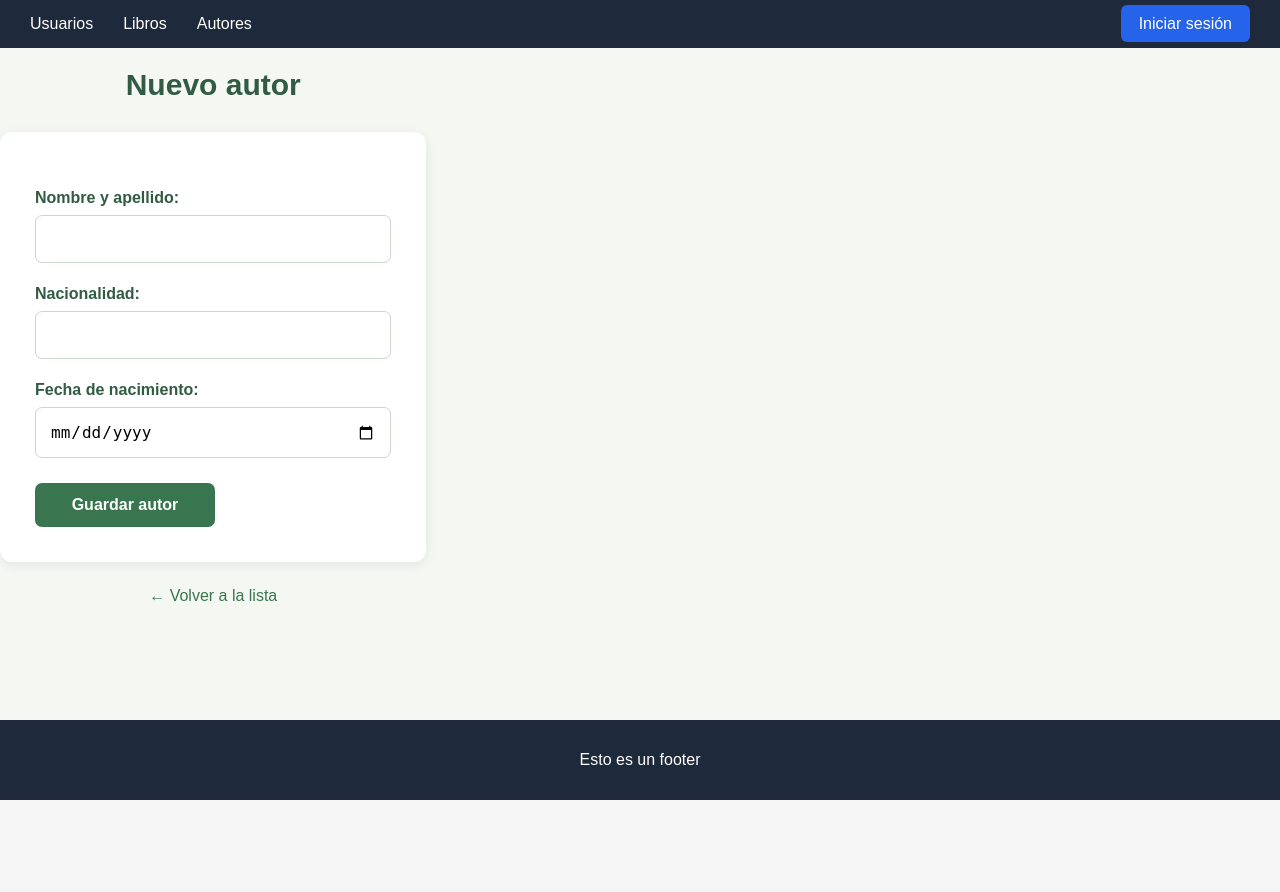
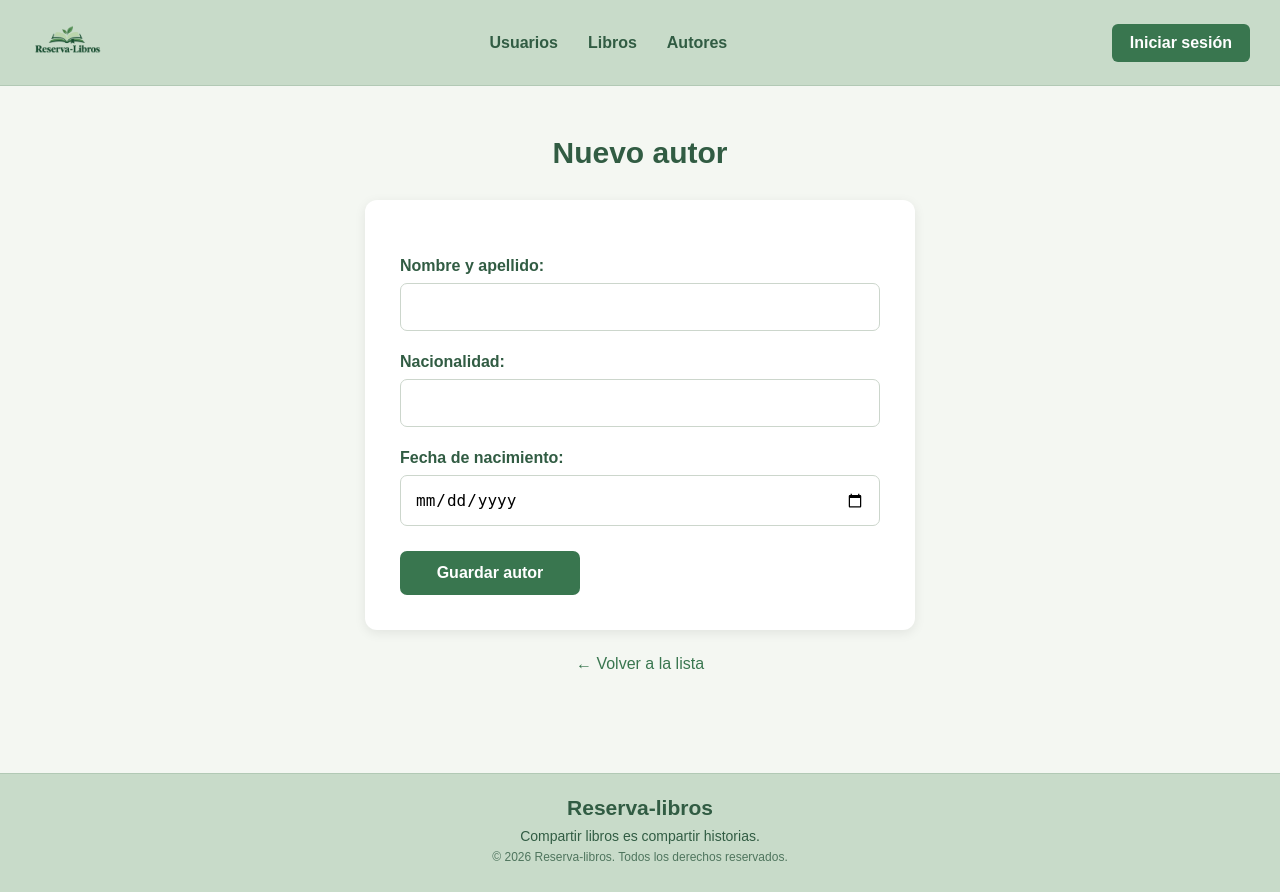
Before and after one commit to BelitAI/reserva_libros_backend, a Node server app: page /autores/nuevo in a window 1280 px wide. Before the commit the page ends 800 px from the top, so only its background shows below. Run offline with Node 20, Linux system fonts and the light colour scheme; some libraries are stand-ins or nearby versions.

Commit message:
feat: mejorar diseño y añadir identidad visual

```diff
--- a/public/css/autor.css
+++ b/public/css/autor.css
@@ -15,6 +15,10 @@
     --color-hover: #e8f0e8;
     --color-error: #b42318;
     --color-error-fondo: #fce8e6;
+
+      /* Header y footer */
+    --color-secundario: #e2eee3;
+    --color-secundario-borde: #cbdccf;
 }
 
 /* =====================================
@@ -43,6 +47,11 @@ h1 {
 /* =====================================
    FORMULARIOS
 ===================================== */
+.contenedor-formulario {
+    width: 90%;
+    max-width: 550px;
+    margin: 50px auto;
+}
 
 .formulario {
     width: 100%;
--- a/public/css/style.css
+++ b/public/css/style.css
@@ -1,5 +1,6 @@
-CSS completo organizado
-/* ESTRUCTURA GENERAL */
+/* =====================================
+   ESTRUCTURA GENERAL
+===================================== */
 
 html,
 body {
@@ -11,53 +12,168 @@ body {
     min-height: 100vh;
     display: flex;
     flex-direction: column;
+    font-family: Arial, sans-serif;
 }
 
 main {
     flex: 1;
-    display: flex;
 }
 
-/* HEADER */
+
+/* =====================================
+   HEADER - MOBILE FIRST
+===================================== */
 
 .header {
-    background-color: #1e293b;
-    padding: 15px 30px;
+    background-color: #c8dbc9;
+    padding: 8px 20px;
+    border-bottom: 1px solid #b2c9b5;
 }
 
 .navbar {
     display: flex;
-    justify-content: space-between;
+    flex-direction: column;
     align-items: center;
+    gap: 15px;
 }
 
 .nav-links {
     display: flex;
-    gap: 30px;
+    flex-wrap: wrap;
+    justify-content: center;
+    gap: 18px;
 }
 
 .navbar a {
-    color: white;
+    color: #315c43;
     text-decoration: none;
-    font-size: 16px;
+    font-size: 14px;
+    font-weight: 600;
 }
 
 .navbar a:hover {
+    color: #1e402d;
     text-decoration: underline;
 }
 
+/* Botón iniciar sesión */
+
 .login-button {
-    background-color: #2563eb;
-    padding: 10px 18px;
+    display: inline-block;
+    background-color: #39764f;
+    color: white !important;
+    padding: 9px 16px;
     border-radius: 6px;
 }
 
+.login-button:hover {
+    background-color: #315c43;
+    text-decoration: none !important;
+}
 
-/* FOOTER */
 
-footer {
-    background-color: #1e293b;
-    color: white;
+/* =====================================
+   FOOTER - MOBILE FIRST
+===================================== */
+
+.footer {
+    background-color: #c8dbc9;
+    color: #315c43;
     text-align: center;
-    padding: 15px;
+    padding: 18px 15px;
+    margin-top: 35px;
+    border-top: 1px solid #b2c9b5;
 }
+
+.footer-contenido {
+    max-width: 1200px;
+    margin: 0 auto;
+}
+
+.footer-contenido h3 {
+    margin: 0 0 8px;
+    font-size: 19px;
+}
+
+.footer-contenido p {
+    margin: 6px 0;
+    font-size: 14px;
+}
+
+.footer-copy {
+    font-size: 12px !important;
+    opacity: 0.8;
+}
+
+/* LOGO */
+
+.logo {
+    display: flex;
+    align-items: center;
+    gap: 10px;
+    text-decoration: none;
+    color: #315c43;
+    font-size: 21px;
+    font-weight: bold;
+}
+
+.logo img {
+    width: 55px;
+    height:55px;
+    object-fit: contain;
+}
+
+/* =====================================
+   TABLET Y ESCRITORIO
+===================================== */
+
+@media (min-width: 768px) {
+
+    /* HEADER */
+
+    .header {
+         padding: 5px 20px;
+    }
+
+    .navbar {
+        flex-direction: row;
+        justify-content: space-between;
+        align-items: center;
+    }
+
+    .nav-links {
+        gap: 30px;
+    }
+
+    .navbar a {
+        font-size: 16px;
+    }
+
+    .login-button {
+        padding: 10px 18px;
+    }
+
+    .logo {
+        font-size: 25px;
+    }
+
+    .logo img {
+        width: 75px;
+        height: 75px;
+    }
+
+    .header {
+        padding: 5px 30px;
+    }
+
+    /* FOOTER */
+
+    .footer {
+        padding: 22px 15px;
+        margin-top: 50px;
+    }
+
+    .footer-contenido h3 {
+        font-size: 21px;
+    }
+}
--- a/src/views/autor/create.ejs
+++ b/src/views/autor/create.ejs
@@ -1,6 +1,6 @@
 <%- include('../layout/header'); -%>
 
-    <div>
+    <div class="contenedor-formulario">
         <h1>Nuevo autor</h1>
 
         <form class="formulario" action="/autores" method="POST">
--- a/src/views/autor/list.ejs
+++ b/src/views/autor/list.ejs
@@ -62,7 +62,7 @@
                                             Eliminar
                                         </button>
 
-                                        <a href="/autores/autor/<%= autor.id %>" class="btn-mostrar-lib">
+                                        <a href="/autores/autor/<%= autor.id %>" class="btn-editar">
                                             Ver libros
                                         </a>
                                     </td>
--- a/src/views/layout/footer.ejs
+++ b/src/views/layout/footer.ejs
@@ -1,7 +1,14 @@
+    </main>
 
-  </main>
-  <footer>
-    <p>Esto es un footer</p>
-  </footer>
-  </body>
+    <footer class="footer">
+        <div class="footer-contenido">
+            <h3>Reserva-libros</h3>
+            <p>Compartir libros es compartir historias.</p>
+            <p class="footer-copy">
+                &copy; 2026 Reserva-libros. Todos los derechos reservados.
+            </p>
+        </div>
+    </footer>
+
+</body>
 </html>
--- a/src/views/layout/header.ejs
+++ b/src/views/layout/header.ejs
@@ -3,17 +3,24 @@
 <head>
     <meta charset="UTF-8">
     <meta name="viewport" content="width=device-width, initial-scale=1.0">
-    <title>Mi página</title>
+    <title>Reserva-Libros</title>
     <link rel="stylesheet" href="/css/style.css">
     <link rel="stylesheet" href="/css/login.css">
     <link rel="stylesheet" href="/css/users.css">
     <link rel="stylesheet" href="/css/newUser.css">
     <link rel="stylesheet" href="/css/autor.css">
     <link rel="stylesheet" href="/css/modal.css">
+    <link rel="icon" href="/favicon.ico" type="image/x-icon">
 </head>
 <body>
     <header class="header">
+
+
     <nav class="navbar">
+
+        <a href="/" class="logo">
+            <img src="/img/Logo reserva de libros.png" alt="Logo Reserva-Libros">
+        </a>
 
         <div class="nav-links">
             <a href="/user">Usuarios</a>
```
Also changed, not shown: other parts of public/css/autor.css (+51 -0 lines), src/views/autor/autor-libros.ejs (+21 -4 lines), src/views/autor/edit.ejs (+7 -14 lines), public/favicon.ico (added), public/img/Logo reserva de libros.png (added).
